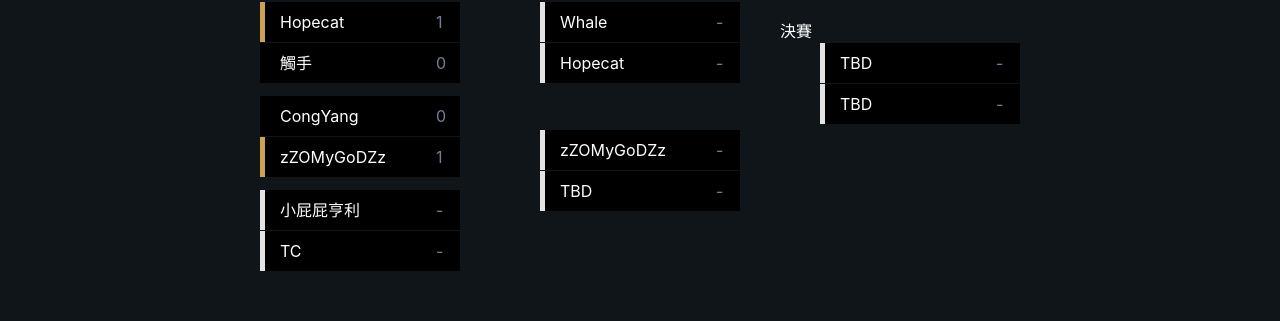
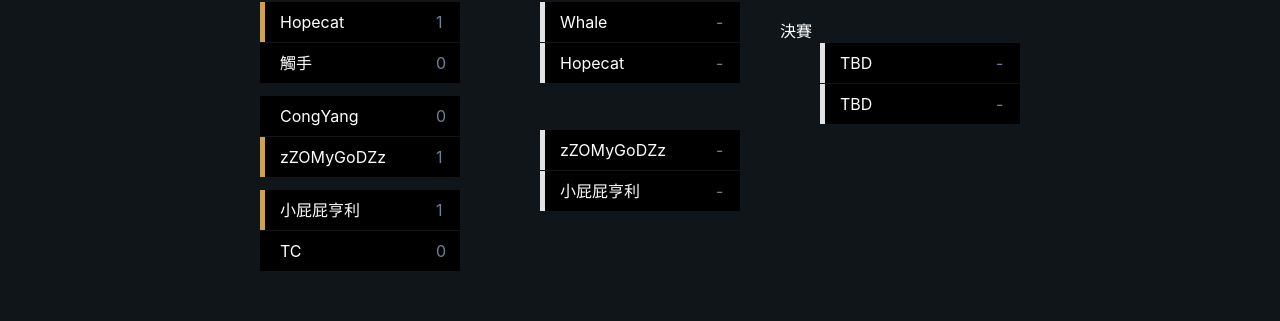
Before and after one commit to indexhui/aoe4-tw, a React (Create React App) app: page / in a window 1280 px wide. Shown: the part 988-1309 px from the top of the page. Built offline with nearby package versions, Linux system fonts and the light colour scheme.

Commit message:
schedule update

```diff
--- a/src/components/Schedule.js
+++ b/src/components/Schedule.js
@@ -73,8 +73,8 @@ const Schedule = () => {
               <MatchBox name="zZOMyGoDZz" state="1" point="1" />
             </VStack>
             <VStack spacing="1px">
-              <MatchBox name="小屁屁亨利" state="0" />
-              <MatchBox name="TC" state="0" />
+              <MatchBox name="小屁屁亨利" state="1" point="1" />
+              <MatchBox name="TC" state="2" point="0" />
             </VStack>
           </Flex>
           <Flex w="280px" h="280px" direction="column" justify="space-between">
@@ -85,7 +85,7 @@ const Schedule = () => {
             </VStack>
             <VStack spacing="1px">
               <MatchBox name="zZOMyGoDZz" state="0" />
-              <MatchBox name="" state="0" />
+              <MatchBox name="小屁屁亨利" state="0" />
             </VStack>
           </Flex>
           <Flex w="280px" direction="column" justify="space-between">
```
